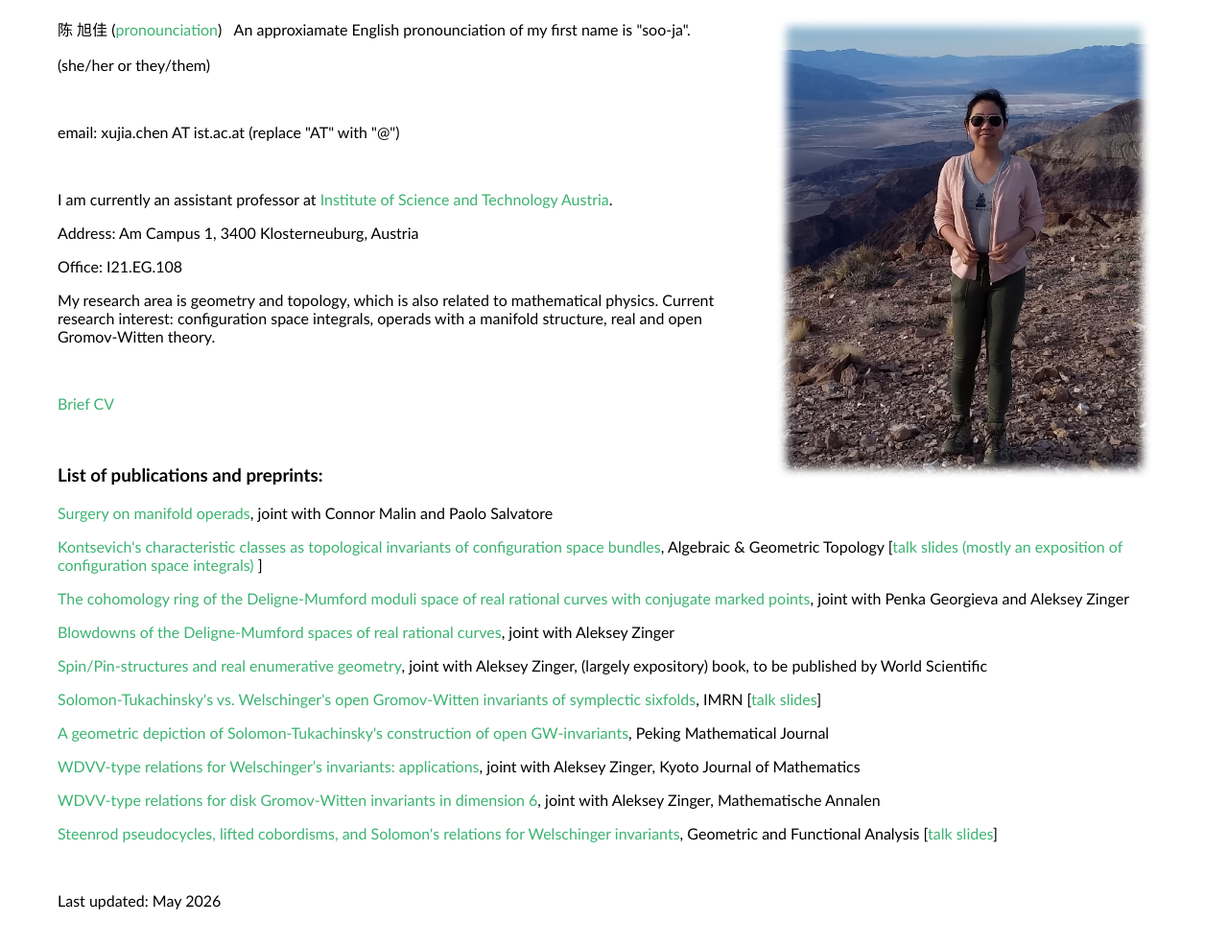
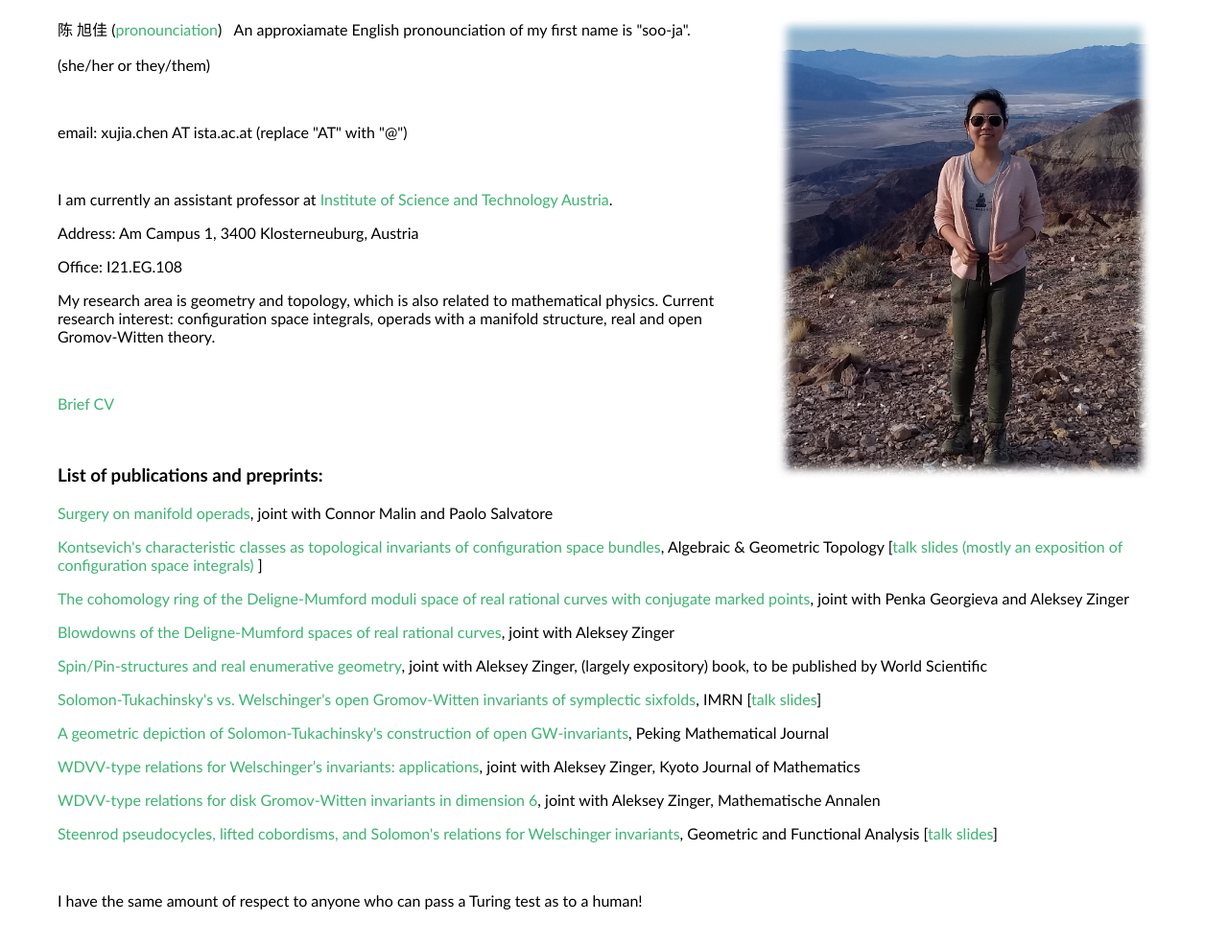
Before and after one commit to xujia-c/xujia-c.github.io, a plain HTML site: page index.html in a window 1280 px wide. Shown: the part 92-1078 px from the top of the page at 96% size. Before the commit the page ends 1056 px from the top, so only its background shows below. Drawn offline with Linux system fonts and the light colour scheme.

Commit message:
Update index.html

```diff
--- a/index.html
+++ b/index.html
@@ -50,7 +50,7 @@
 <p>(she/her or they/them)</p>
 <br>
 
-<p>email: xujia.chen AT ist.ac.at (replace "AT" with "@")</p>
+<p>email: xujia.chen AT ista.ac.at (replace "AT" with "@")</p>
 <br>
 
 <p> I am currently an assistant professor at <a href="https://ista.ac.at/">Institute of Science and Technology Austria</a>. </p>
@@ -85,7 +85,14 @@
 </div>
 
 <br>
+
+<p>I have the same amount of respect to anyone who can pass a Turing test as to a human!
+</p>
+<br>
+
+<!--
 <p>Last updated: May 2026</p>
+-->
 
 </body>
 </html>
```
